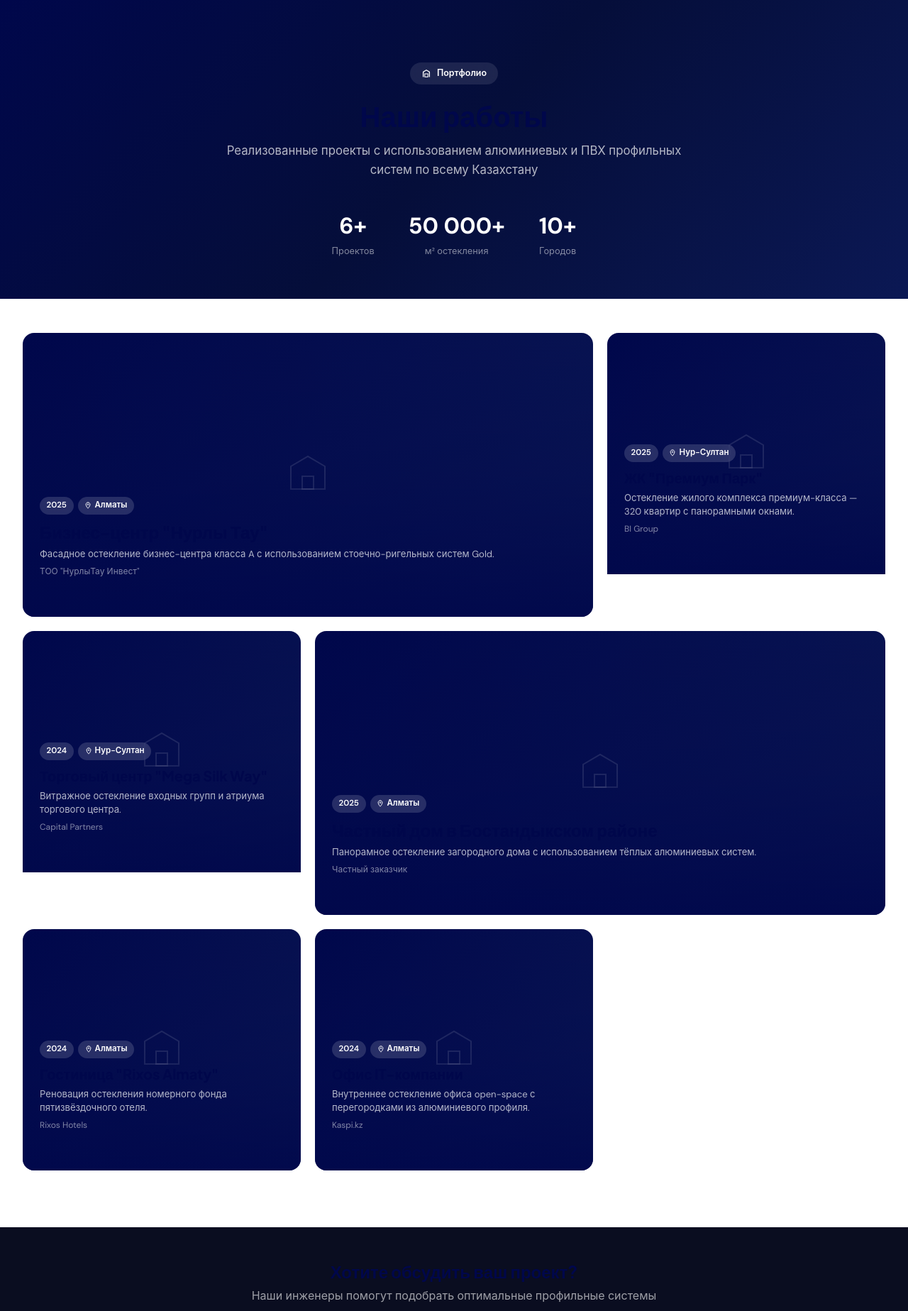
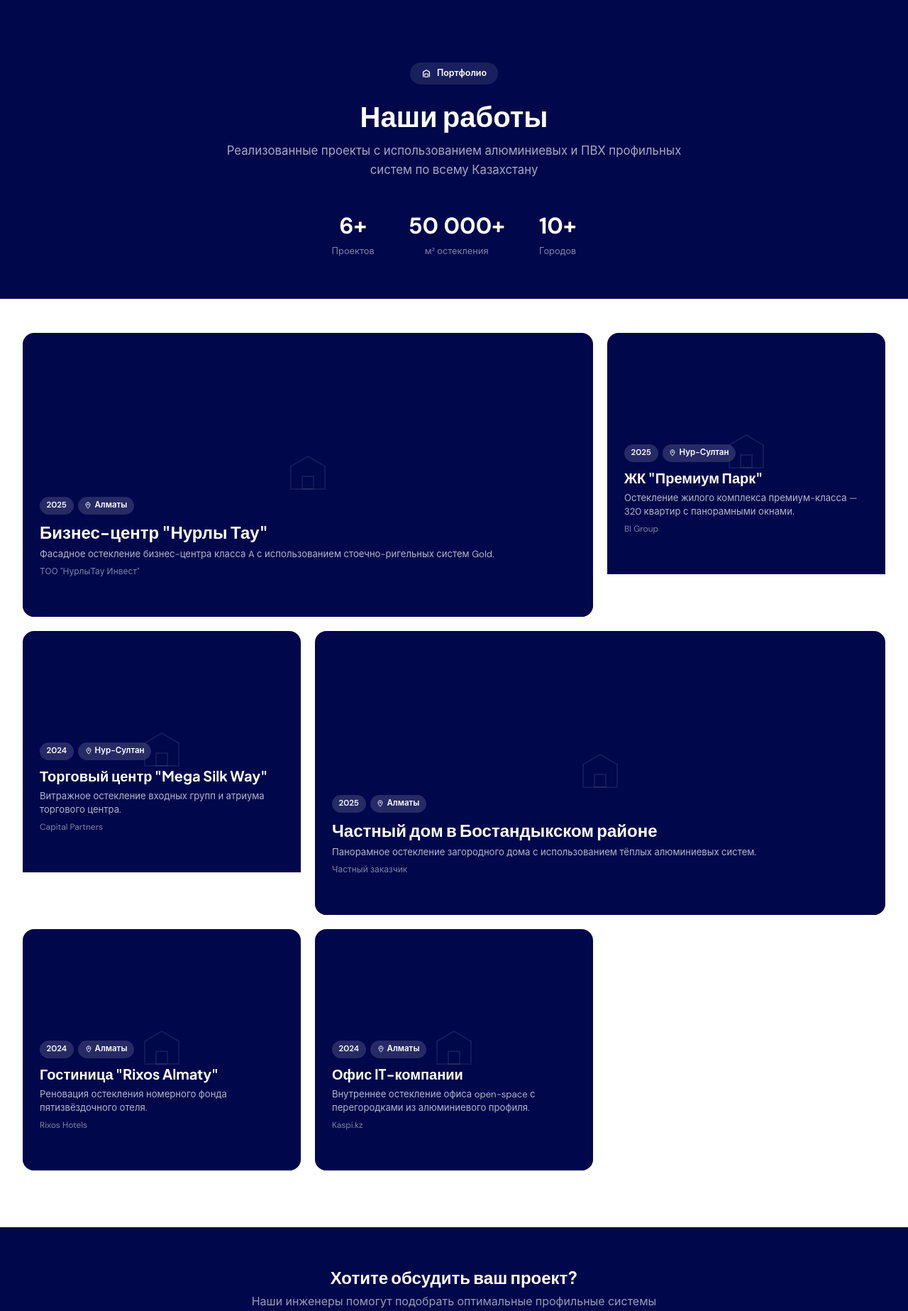
Before and after one commit to atemirga/bestprof, a Laravel app: page /projects in a window 1280 px wide. Shown: the part 73-1920 px from the top of the page at 71% size. Run offline with Laravel 12, Linux system fonts and the light colour scheme; data comes from the database, SQL or seed files in the repository.

Commit message:
Fix text visibility/contrast issues on projects and posts pages
Replace CSS variables (var(--dark), var(--gray-400), var(--blue)) with
hardcoded color values, add !important to override global link styles,
replace opacity with explicit rgba() colors, and use #fff for SVG strokes
in dark overlay sections.

https://claude.ai/code/session_017tgDY3wHeqNqmjryx25WPM

```diff
--- a/resources/views/projects/index.blade.php
+++ b/resources/views/projects/index.blade.php
@@ -2,36 +2,36 @@
 
 @section('content')
 {{-- Hero banner --}}
-<section style="padding-top:5.5rem;background:linear-gradient(135deg,#00074B 0%,#050e3a 50%,#0b1854 100%);color:#fff;padding-bottom:3.5rem;">
+<section style="padding-top:5.5rem;background:#00074B;color:#fff;padding-bottom:3.5rem;">
   <div class="container">
     <div style="max-width:680px;margin:0 auto;text-align:center;">
-      <div style="display:inline-flex;align-items:center;gap:0.5rem;background:rgba(255,255,255,0.1);padding:0.35rem 1rem;border-radius:50px;font-size:0.78rem;font-weight:600;margin-bottom:1.25rem;backdrop-filter:blur(8px);">
-        <svg viewBox="0 0 16 16" width="14" height="14" fill="none"><path d="M3 13V5l5-3 5 3v8" stroke="currentColor" stroke-width="1.5" stroke-linejoin="round"/><rect x="5.5" y="8" width="5" height="5" stroke="currentColor" stroke-width="1.2"/></svg>
+      <div style="display:inline-flex;align-items:center;gap:0.5rem;background:rgba(255,255,255,0.1);padding:0.35rem 1rem;border-radius:50px;font-size:0.78rem;font-weight:600;margin-bottom:1.25rem;color:#fff;">
+        <svg viewBox="0 0 16 16" width="14" height="14" fill="none"><path d="M3 13V5l5-3 5 3v8" stroke="#fff" stroke-width="1.5" stroke-linejoin="round"/><rect x="5.5" y="8" width="5" height="5" stroke="#fff" stroke-width="1.2"/></svg>
         Портфолио
       </div>
-      <h1 style="font-size:2.5rem;font-weight:800;margin-bottom:0.75rem;line-height:1.2;">Наши работы</h1>
-      <p style="font-size:1.05rem;opacity:0.7;line-height:1.6;">Реализованные проекты с использованием алюминиевых и ПВХ профильных систем по всему Казахстану</p>
+      <h1 style="font-size:2.5rem;font-weight:800;margin-bottom:0.75rem;line-height:1.2;color:#fff;">Наши работы</h1>
+      <p style="font-size:1.05rem;color:rgba(255,255,255,0.65);line-height:1.6;">Реализованные проекты с использованием алюминиевых и ПВХ профильных систем по всему Казахстану</p>
     </div>
 
     {{-- Stats --}}
     <div style="display:flex;justify-content:center;gap:3rem;margin-top:2.5rem;">
       <div style="text-align:center;">
-        <div style="font-size:2rem;font-weight:800;">{{ $projects->total() }}+</div>
-        <div style="font-size:0.8rem;opacity:0.5;">Проектов</div>
+        <div style="font-size:2rem;font-weight:800;color:#fff;">{{ $projects->total() }}+</div>
+        <div style="font-size:0.8rem;color:rgba(255,255,255,0.5);">Проектов</div>
       </div>
       <div style="text-align:center;">
-        <div style="font-size:2rem;font-weight:800;">50 000+</div>
-        <div style="font-size:0.8rem;opacity:0.5;">м² остекления</div>
+        <div style="font-size:2rem;font-weight:800;color:#fff;">50 000+</div>
+        <div style="font-size:0.8rem;color:rgba(255,255,255,0.5);">м² остекления</div>
       </div>
       <div style="text-align:center;">
-        <div style="font-size:2rem;font-weight:800;">10+</div>
-        <div style="font-size:0.8rem;opacity:0.5;">Городов</div>
+        <div style="font-size:2rem;font-weight:800;color:#fff;">10+</div>
+        <div style="font-size:0.8rem;color:rgba(255,255,255,0.5);">Городов</div>
       </div>
     </div>
   </div>
 </section>
 
-{{-- Projects grid - masonry collage style --}}
+{{-- Projects grid --}}
 <section class="section" style="padding-top:3rem;">
   <div class="container">
     <div class="pj-grid">
@@ -43,13 +43,13 @@
               <img src="{{ asset('storage/' . $project->image) }}" alt="{{ $project->title }}">
             @else
               <div class="pj-card-placeholder">
-                <svg viewBox="0 0 64 64" width="64" height="64"><path d="M8 52V20l24-14 24 14v32H8z" stroke="currentColor" fill="none" stroke-width="2" opacity="0.15"/><rect x="24" y="34" width="16" height="18" stroke="currentColor" fill="none" stroke-width="2" opacity="0.15"/></svg>
+                <svg viewBox="0 0 64 64" width="64" height="64"><path d="M8 52V20l24-14 24 14v32H8z" stroke="#fff" fill="none" stroke-width="2" opacity="0.12"/><rect x="24" y="34" width="16" height="18" stroke="#fff" fill="none" stroke-width="2" opacity="0.12"/></svg>
               </div>
             @endif
             <div class="pj-card-overlay">
               <div class="pj-card-meta">
                 @if($project->year)<span class="pj-tag">{{ $project->year }}</span>@endif
-                @if($project->location)<span class="pj-tag"><svg viewBox="0 0 12 12" width="10" height="10" fill="none"><path d="M6 1C4.067 1 2.5 2.567 2.5 4.5 2.5 7.5 6 11 6 11s3.5-3.5 3.5-6.5C9.5 2.567 7.933 1 6 1z" stroke="currentColor" stroke-width="1.2"/><circle cx="6" cy="4.5" r="1" stroke="currentColor" stroke-width="1"/></svg> {{ $project->location }}</span>@endif
+                @if($project->location)<span class="pj-tag"><svg viewBox="0 0 12 12" width="10" height="10" fill="none"><path d="M6 1C4.067 1 2.5 2.567 2.5 4.5 2.5 7.5 6 11 6 11s3.5-3.5 3.5-6.5C9.5 2.567 7.933 1 6 1z" stroke="#fff" stroke-width="1.2"/><circle cx="6" cy="4.5" r="1" stroke="#fff" stroke-width="1"/></svg> {{ $project->location }}</span>@endif
               </div>
               <h3 class="pj-card-title">{{ $project->title }}</h3>
               @if($project->description)
@@ -58,7 +58,7 @@
               @if($project->client)
                 <div class="pj-card-client">{{ $project->client }}</div>
               @endif
-              <span class="pj-card-link">Подробнее <svg viewBox="0 0 14 14" width="12" height="12"><path d="M3 7h8m-3-3l3 3-3 3" stroke="currentColor" stroke-width="1.5" fill="none" stroke-linecap="round"/></svg></span>
+              <span class="pj-card-link">Подробнее <svg viewBox="0 0 14 14" width="12" height="12"><path d="M3 7h8m-3-3l3 3-3 3" stroke="#fff" stroke-width="1.5" fill="none" stroke-linecap="round"/></svg></span>
             </div>
           </div>
         </a>
@@ -72,11 +72,11 @@
 </section>
 
 {{-- CTA --}}
-<section style="background:var(--dark);color:#fff;padding:3rem 0;">
+<section style="background:#00074B;color:#fff;padding:3.5rem 0;">
   <div class="container" style="text-align:center;">
-    <h2 style="font-size:1.5rem;font-weight:700;margin-bottom:0.5rem;">Хотите обсудить ваш проект?</h2>
-    <p style="opacity:0.6;margin-bottom:1.5rem;">Наши инженеры помогут подобрать оптимальные профильные системы</p>
-    <a href="{{ route('home') }}#contact" style="display:inline-flex;align-items:center;gap:0.5rem;padding:0.85rem 2rem;background:var(--blue);color:#fff;border-radius:8px;font-weight:600;text-decoration:none;">Оставить заявку <svg viewBox="0 0 14 14" width="14" height="14"><path d="M3 7h8m-3-3l3 3-3 3" stroke="currentColor" stroke-width="1.5" fill="none" stroke-linecap="round"/></svg></a>
+    <h2 style="font-size:1.5rem;font-weight:700;margin-bottom:0.5rem;color:#fff;">Хотите обсудить ваш проект?</h2>
+    <p style="color:rgba(255,255,255,0.6);margin-bottom:1.5rem;">Наши инженеры помогут подобрать оптимальные профильные системы</p>
+    <a href="{{ route('home') }}#contact" style="display:inline-flex;align-items:center;gap:0.5rem;padding:0.85rem 2rem;background:#193EEA;color:#fff;border-radius:8px;font-weight:600;text-decoration:none;transition:background 0.2s;">Оставить заявку <svg viewBox="0 0 14 14" width="14" height="14"><path d="M3 7h8m-3-3l3 3-3 3" stroke="#fff" stroke-width="1.5" fill="none" stroke-linecap="round"/></svg></a>
   </div>
 </section>
 
@@ -90,7 +90,7 @@
   }
   .pj-card--wide { grid-column: span 2; }
   .pj-card {
-    text-decoration: none;
+    text-decoration: none !important;
     border-radius: 16px;
     overflow: hidden;
     display: block;
@@ -108,39 +108,39 @@
   .pj-card:hover .pj-card-img img { transform: scale(1.06); }
   .pj-card-placeholder {
     width: 100%; height: 100%;
-    background: linear-gradient(135deg, #00074B, #0b1854);
-    display: flex; align-items: center; justify-content: center; color: #fff;
+    background: #00074B;
+    display: flex; align-items: center; justify-content: center;
   }
   .pj-card-overlay {
     position: absolute; inset: 0;
-    background: linear-gradient(0deg, rgba(0,7,75,0.85) 0%, rgba(0,7,75,0.3) 50%, transparent 100%);
+    background: linear-gradient(0deg, rgba(0,7,75,0.9) 0%, rgba(0,7,75,0.35) 50%, transparent 100%);
     padding: 1.5rem;
     display: flex; flex-direction: column; justify-content: flex-end;
-    color: #fff;
+    color: #fff !important;
     transition: background 0.3s;
   }
   .pj-card:hover .pj-card-overlay {
-    background: linear-gradient(0deg, rgba(0,7,75,0.92) 0%, rgba(0,7,75,0.4) 60%, rgba(0,7,75,0.1) 100%);
+    background: linear-gradient(0deg, rgba(0,7,75,0.95) 0%, rgba(0,7,75,0.5) 60%, rgba(0,7,75,0.15) 100%);
   }
   .pj-card-meta { display: flex; gap: 0.4rem; margin-bottom: 0.6rem; }
   .pj-tag {
     display: inline-flex; align-items: center; gap: 0.25rem;
     background: rgba(255,255,255,0.15); backdrop-filter: blur(6px);
     padding: 0.2rem 0.6rem; border-radius: 20px;
-    font-size: 0.72rem; font-weight: 600;
+    font-size: 0.72rem; font-weight: 600; color: #fff;
   }
   .pj-card-title {
     font-size: 1.25rem; font-weight: 700; line-height: 1.3;
-    margin-bottom: 0.35rem;
+    margin-bottom: 0.35rem; color: #fff !important;
   }
   .pj-card--wide .pj-card-title { font-size: 1.5rem; }
   .pj-card-desc {
-    font-size: 0.82rem; opacity: 0.7; line-height: 1.45; margin-bottom: 0.4rem;
+    font-size: 0.82rem; color: rgba(255,255,255,0.7); line-height: 1.45; margin-bottom: 0.4rem;
   }
-  .pj-card-client { font-size: 0.75rem; opacity: 0.5; margin-bottom: 0.5rem; }
+  .pj-card-client { font-size: 0.75rem; color: rgba(255,255,255,0.5); margin-bottom: 0.5rem; }
   .pj-card-link {
     display: inline-flex; align-items: center; gap: 0.3rem;
-    font-size: 0.82rem; font-weight: 600;
+    font-size: 0.82rem; font-weight: 600; color: #fff !important;
     opacity: 0; transform: translateY(8px);
     transition: opacity 0.3s, transform 0.3s;
   }
```
Also changed, not shown: resources/views/posts/index.blade.php (+13 -13 lines), resources/views/posts/show.blade.php (+10 -10 lines), resources/views/projects/show.blade.php (+11 -11 lines).
